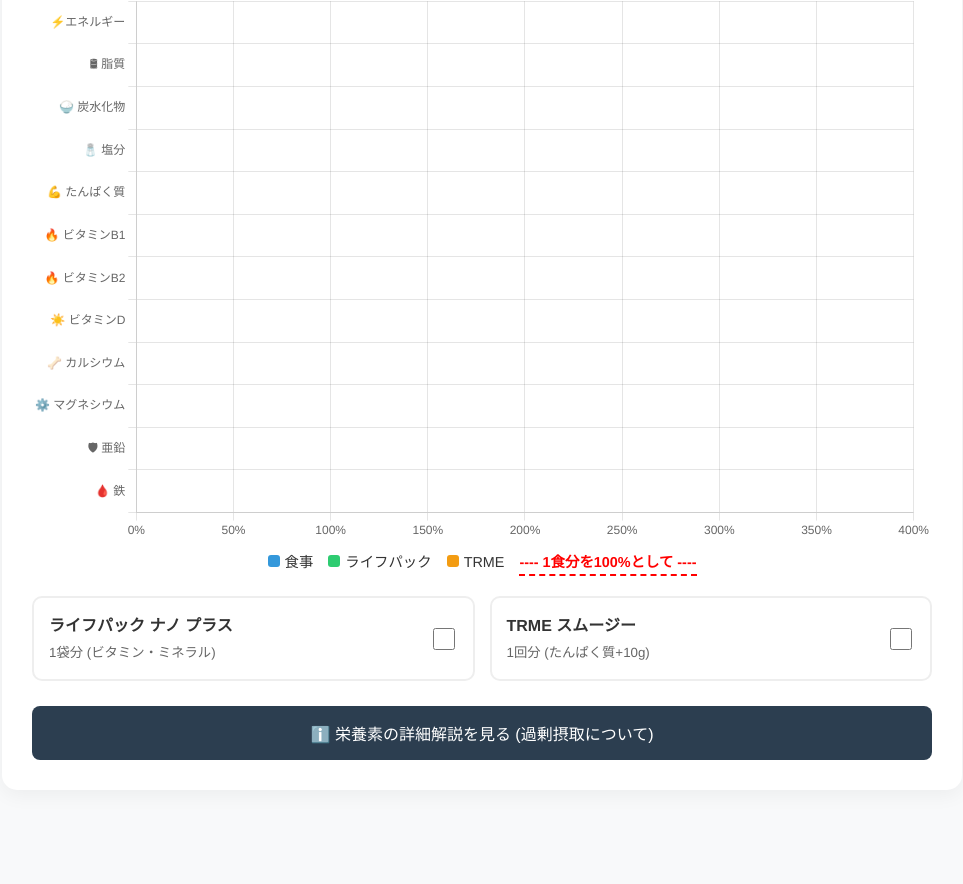
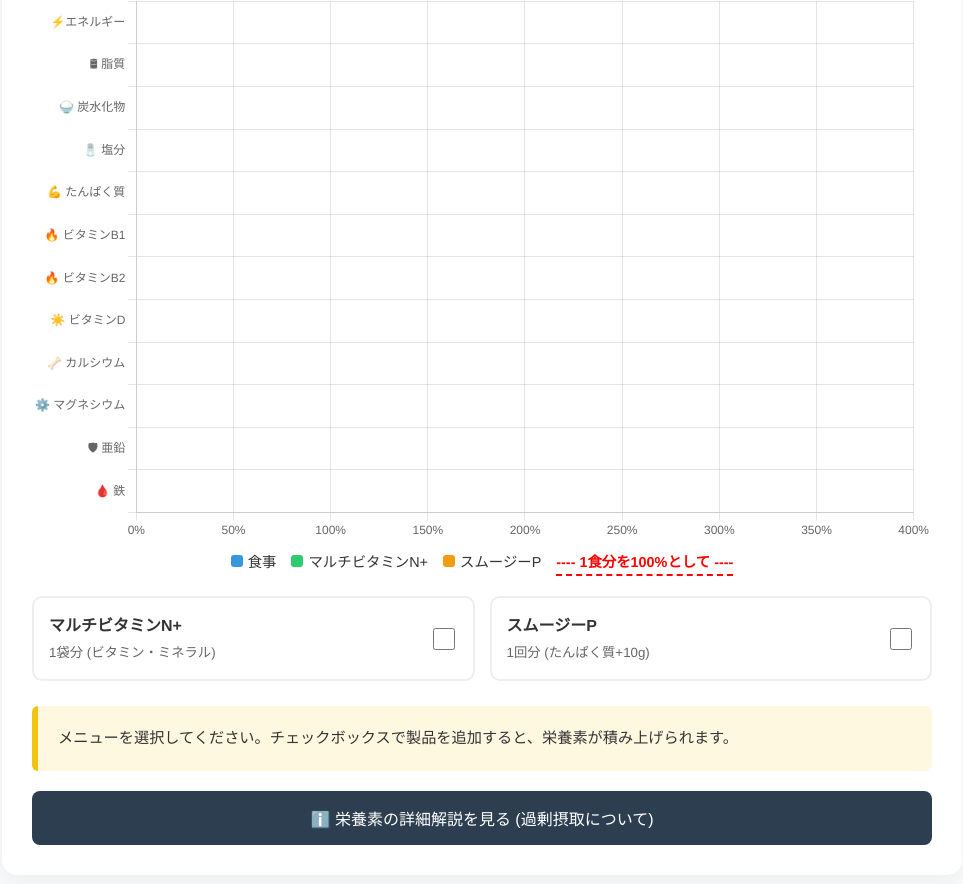
Before and after one commit to swordmaister/fastFood-, a plain HTML site: page index.html in a window 1280 px wide. Shown: the part 278-1162 px from the top of the page, without its empty margins (158-1121 px from the left). Before the commit the page ends 1096 px from the top, so only its background shows below. Drawn offline with nearby package versions, Linux system fonts and the light colour scheme.

Commit message:
Update title and labels in index.html

```diff
--- a/index.html
+++ b/index.html
@@ -3,7 +3,7 @@
 <head>
     <meta charset="UTF-8">
     <meta name="viewport" content="width=device-width, initial-scale=1.0">
-    <title>栄養シミュレーター (詳細解説付き)</title>
+    <title>栄養シミュレーター (N+ & P)</title>
     <script src="https://cdn.jsdelivr.net/npm/chart.js"></script>
     <style>
         :root { --bg: #f8f9fa; --text: #333; --lp-color: #2ecc71; --trme-color: #f39c12; --meal-color: #3498db; --detail-bg: #e3f2fd; }
@@ -42,6 +42,8 @@
         .detail-content h3 { margin-top: 0; color: #1565C0; font-size: 1.2rem; }
         .detail-item { margin-bottom: 15px; }
         .badge-safe { background: #4CAF50; color: white; padding: 3px 8px; border-radius: 4px; font-size: 0.8rem; vertical-align: middle; }
+
+        .analysis-box { padding: 20px; background: #fff8e1; border-left: 6px solid #f1c40f; border-radius: 6px; line-height: 1.6; font-size: 0.95rem; margin-top: 20px; }
     </style>
 </head>
 <body>
@@ -84,15 +86,15 @@
 
     <div class="legend-info">
         <span><span class="dot" style="background:var(--meal-color);"></span>食事</span>
-        <span><span class="dot" style="background:var(--lp-color);"></span>ライフパック</span>
-        <span><span class="dot" style="background:var(--trme-color);"></span>TRME</span>
+        <span><span class="dot" style="background:var(--lp-color);"></span>マルチビタミンN+</span>
+        <span><span class="dot" style="background:var(--trme-color);"></span>スムージーP</span>
         <span class="red-line-legend">---- 1食分を100%として ----</span>
     </div>
 
     <div class="bottom-controls">
         <div class="switch-box" id="lpCard" onclick="toggleCheck('lpCheck')">
             <div>
-                <strong>ライフパック ナノ プラス</strong><br>
+                <strong>マルチビタミンN+</strong><br>
                 <small style="color:#666;">1袋分 (ビタミン・ミネラル)</small>
             </div>
             <input type="checkbox" id="lpCheck" onclick="event.stopPropagation(); update();">
@@ -100,11 +102,15 @@
 
         <div class="switch-box" id="trmeCard" onclick="toggleCheck('trmeCheck')">
             <div>
-                <strong>TRME スムージー</strong><br>
+                <strong>スムージーP</strong><br>
                 <small style="color:#666;">1回分 (たんぱく質+10g)</small>
             </div>
             <input type="checkbox" id="trmeCheck" onclick="event.stopPropagation(); update();">
         </div>
+    </div>
+
+    <div id="analysis" class="analysis-box">
+        食事メニューを選択してください。
     </div>
 
     <button class="detail-btn" onclick="toggleDetails()">ℹ️ 栄養素の詳細解説を見る (過剰摂取について)</button>
@@ -120,7 +126,7 @@
 
         <div class="detail-item">
             <strong>✅ 脂溶性ビタミン・ミネラルについて <span class="badge-safe">設計済み</span></strong>
-            <p>ビタミンA・Dやミネラル類は、体に蓄積するため摂りすぎに注意が必要ですが、ライフパックは<strong>「耐容上限量（UL）」を超えない安全な範囲</strong>で設計されています。<br>
+            <p>ビタミンA・Dやミネラル類は、体に蓄積するため摂りすぎに注意が必要ですが、マルチビタミンN+は<strong>「耐容上限量（UL）」を超えない安全な範囲</strong>で設計されています。<br>
             食事と合わせても健康被害が出ないよう計算されているので、安心してお飲みいただけます。</p>
         </div>
 
@@ -175,8 +181,8 @@ function init() {
             labels: labels,
             datasets: [
                 { label: '食事', data: [], backgroundColor: '#3498db', stack: 'Stack 0' },
-                { label: 'ライフパック', data: [], backgroundColor: '#2ecc71', stack: 'Stack 0' },
-                { label: 'TRMEスムージー', data: [], backgroundColor: '#f39c12', stack: 'Stack 0' }
+                { label: 'マルチビタミンN+', data: [], backgroundColor: '#2ecc71', stack: 'Stack 0' },
+                { label: 'スムージーP', data: [], backgroundColor: '#f39c12', stack: 'Stack 0' }
             ]
         },
         options: {
@@ -184,8 +190,8 @@ function init() {
             responsive: true,
             maintainAspectRatio: false,
             interaction: {
-                mode: 'index', // 同じ項目の全データセットを表示
-                intersect: false, // バーに乗っていなくてもX軸が合えば表示
+                mode: 'index',
+                intersect: false,
             },
             scales: {
                 x: { stacked: true, max: 400, ticks: { callback: v => v + '%' } },
@@ -200,7 +206,6 @@ function init() {
                 },
                 tooltip: {
                     callbacks: {
-                        // 各項目のラベル
                         label: function(context) {
                             let label = context.dataset.label || '';
                             if (label) {
@@ -211,7 +216,6 @@ function init() {
                             }
                             return label;
                         },
-                        // フッターに合計を表示
                         footer: function(tooltipItems) {
                             let sum = 0;
                             tooltipItems.forEach(function(tooltipItem) {
@@ -242,7 +246,6 @@ function toggleDetails() {
     } else {
         el.style.display = 'block';
         btn.innerText = '🔼 解説を閉じる';
-        // スクロール
         el.scrollIntoView({ behavior: 'smooth' });
     }
 }
@@ -265,12 +268,32 @@ function update() {
     const lpP = keys.map(k => isLP ? (lpData[k] / rda[k]) * 100 : 0);
     const trmeP = keys.map(k => isTRME ? (trmeData[k] / rda[k]) * 100 : 0);
 
-    // 積み上げ順: 食事(青) -> ライフパック(緑) -> TRME(オレンジ)
+    // 積み上げ順: 食事(青) -> N+(緑) -> Smoothie(オレンジ)
     chart.data.datasets[0].data = mealP;
     chart.data.datasets[1].data = lpP;
     chart.data.datasets[2].data = trmeP;
 
     chart.update();
+
+    // 分析テキスト
+    let text = "";
+    if (mealKey === 'none') {
+        text = "メニューを選択してください。チェックボックスで製品を追加すると、栄養素が積み上げられます。";
+    } else {
+        const mealName = document.getElementById('meal').options[document.getElementById('meal').selectedIndex].text;
+        text = `<strong>【${mealName}】を分析中：</strong><br>`;
+
+        if (isLP && isTRME) {
+            text += "✅ <strong>マルチビタミンN+(緑) ＋ スムージーP(橙)：</strong><br>理想的な組み合わせです。N+で「微量栄養素」のベースを作り、その上にスムージーPで「たんぱく質」を上乗せしました。グラフが全体的に100%を超え、代謝の良い状態が作れます。";
+        } else if (isLP) {
+            text += "💊 <strong>マルチビタミンN+(緑)を追加：</strong><br>「食事のバー」の上に緑色のバーが積み重なりました。ビタミン・ミネラルが一気に100%ラインを超えましたが、たんぱく質（オレンジ色不足）はまだ余裕があるかもしれません。";
+        } else if (isTRME) {
+            text += "🥤 <strong>スムージーP(橙)を追加：</strong><br>「たんぱく質」のバーにオレンジ色が大きく乗りました。筋肉の材料は確保できましたが、緑色のバー（ビタミン類）がないため、代謝効率はまだ上げられます。";
+        } else {
+            text += "⚠️ <strong>食事のみ：</strong><br>赤い点線（1食分を100%）に届いていない項目が多いです。";
+        }
+    }
+    document.getElementById('analysis').innerHTML = text;
 }
 
 window.onload = init;
```
